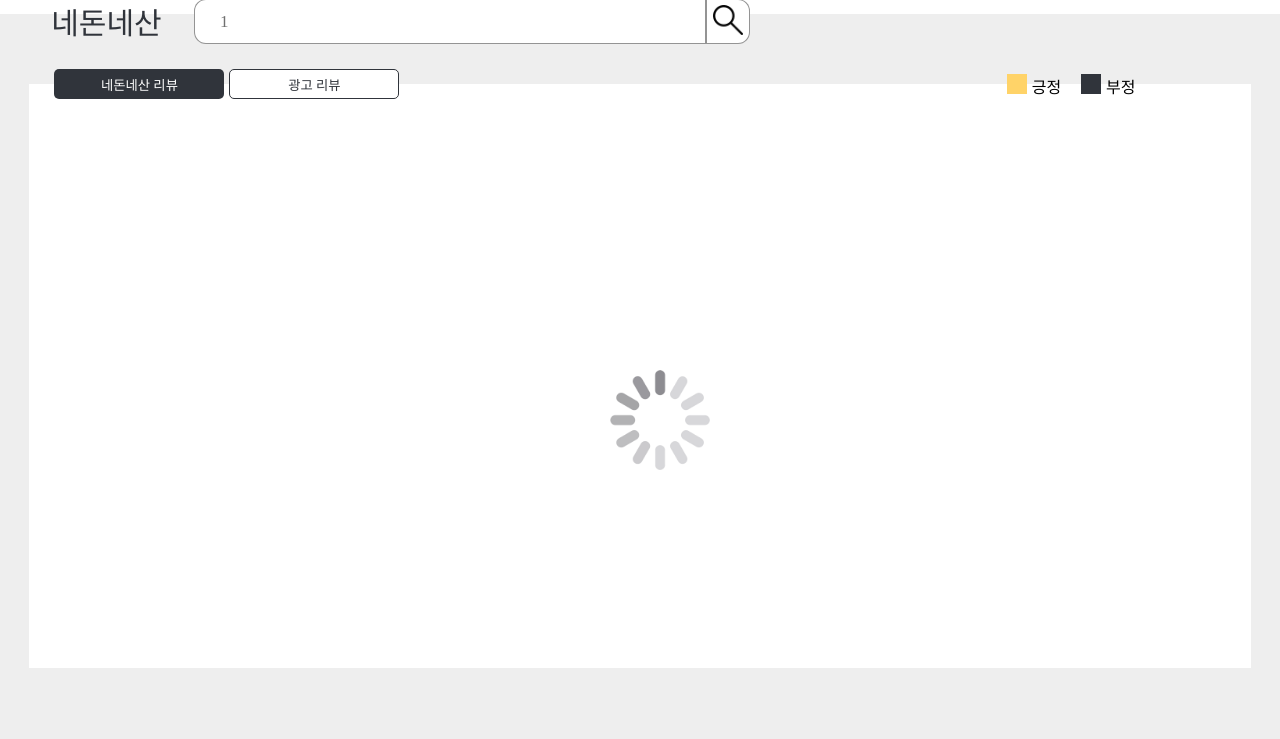
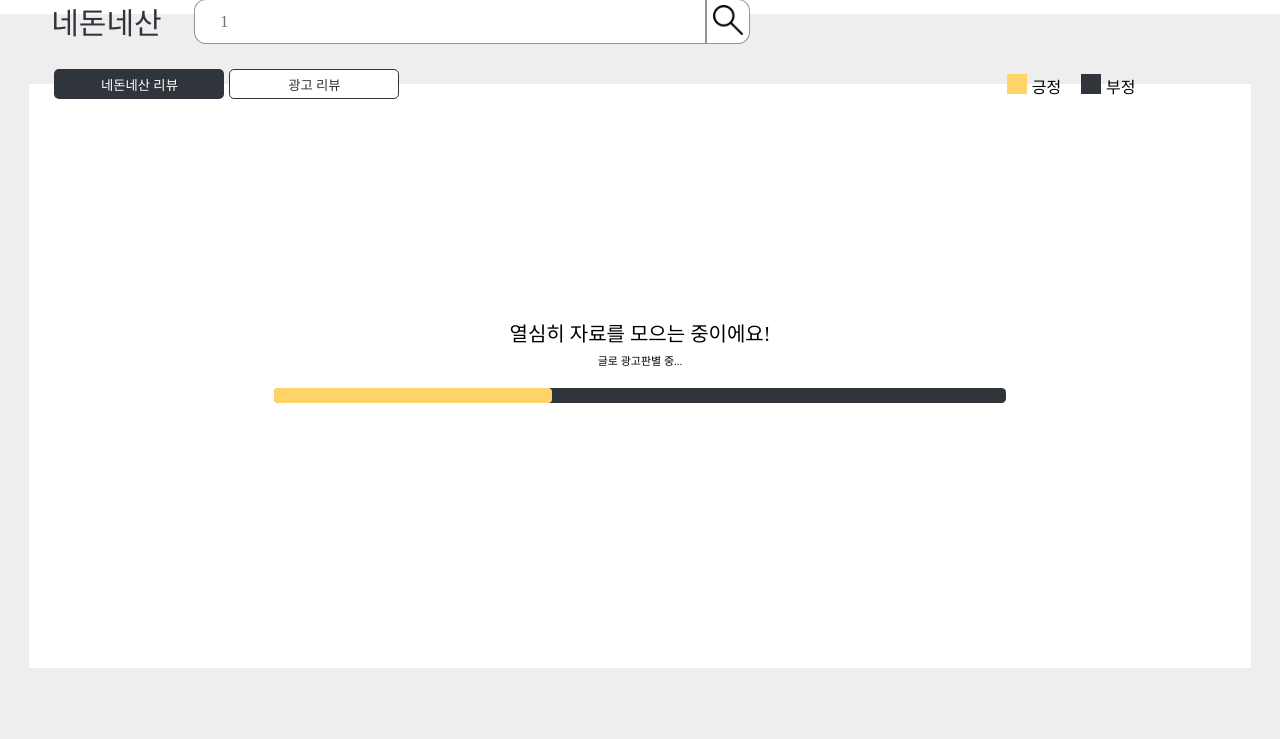
Before and after one commit to Minhee331/NDNS, a Django app: page /search/1 in a window 1280 px wide. Shown: the part 61-800 px from the top of the page. Run offline with Django 3.2, Linux system fonts and the light colour scheme; some web fonts are replaced.

Commit message:
jisu - add loading bar

```diff
--- a/searchEngine/search/static/css/searchstyle.css
+++ b/searchEngine/search/static/css/searchstyle.css
@@ -196,6 +196,7 @@ body {
   position: absolute;
   top: -15px;
   min-width: 250px;
+  z-index:2
 }
 .chart-index{
   display: flex;
@@ -205,6 +206,7 @@ body {
   right : 115px;
   top: -10px;
   min-width: 250px;
+  z-index:2
 }
 
 #realBtn{
@@ -314,3 +316,58 @@ body {
     left: 50%;
   }
 }
+
+.progressbar-back{
+  top: calc(9.4vh + 70px);
+  position: fixed;
+  height: 73vh;
+  min-height: 450px;
+  width: 75vw;
+  margin: 0 2.3vw 0 2.3vw;
+  z-index:1;
+  background-color: rgba(256,256,256,0.92);
+  display: flex;
+  justify-content: center;
+  align-items: center;
+}
+
+@media all and (max-width:1439px){
+  .progressbar-back{
+    width: 95.4vw;
+  }
+}
+
+.progress-content{
+  width: 60%;
+}
+
+.progress-cmt{
+  font-size: 20px;
+  font-family: "Minguk-Bold";
+  text-align: center;
+  margin-bottom: 2px;
+}
+
+.progress-small-cmt{
+  font-size: 11px;
+  font-family: "Minguk-Bold";
+  text-align: center;
+  margin-top: 5px;
+  margin-bottom: 20px;
+}
+
+.progressbar{
+  width: 100%;
+  height: 15px;
+  background-color: #30343b;
+  margin-bottom: 7%;
+  border-radius: 4.5px;
+}
+
+.progress{
+  height: 100%;
+  width: 0%;
+  background-color: #FFD368;
+  transition:  width 7s;
+  border-radius: 4px;
+}
--- a/searchEngine/search/templates/search.html
+++ b/searchEngine/search/templates/search.html
@@ -16,6 +16,16 @@
             <button id="search" class="search-icon" type="submit"><img src="{{STATIC_URL}}img/search_icon.png" alt=""></button>
         </div>
         <div class="container">
+            <div class="progressbar-back">
+                <div class="progress-content">
+                    <p class="progress-cmt">열심히 자료를 모으는 중이에요!</p>
+                    <p class="progress-small-cmt">글로 광고판별 중...</p>
+                    <div class="progressbar">
+                        <div class="progress"></div>
+                        <div class="none-progress"></div>
+                    </div>
+                </div>
+            </div>
             <div class="searchResult">
                 <div class="tab">
                     <button id="realBtn" onclick="realBtnClick();">네돈네산 리뷰</button>
@@ -31,13 +41,11 @@
                     <!-- 진짜 후기 내용 -->
                     <div id="realReview">
                         <div width= '100%' height= '75vh' style="text-align: center; margin-top: 32vh;">
-                            <img src="{{STATIC_URL}}img/loading.gif" alt="loading" width="100px">
                         </div>
                     </div>
                     <!-- 가짜 후기 내용 -->
                     <div id="adReview" style="display: none;">
                         <div width= '100%' height= '75vh' style="text-align: center; margin-top: 32vh;">
-                            <img src="{{STATIC_URL}}img/loading.gif" alt="loading" width="100px">
                         </div>
                     </div>
                 </div>
@@ -84,11 +92,6 @@
         if (level == 1 || level == 2){
             data = JSON.parse(data);
             var strReal = '';
-
-            if (level == 1)
-                strReal = '크롤링 완료'
-            else if (level == 2)
-                strReal = '비전 완료'
             var strAd = '';
             var startGoogle = 0;
             var endNaver = 0
@@ -177,12 +180,10 @@
             }
             document.getElementById("realReview").innerHTML = strReal;
             document.getElementById("adReview").innerHTML = strAd;
-            pagination(1, 0);
+
         }
 
         else if (level == 3){
-            let strReal = document.getElementById("realReview").innerHTML.replace('비전 완료', '텍스트랭크 & 컴프리헨드 완료');
-            document.getElementById("realReview").innerHTML = strReal;
             let dataTr = data[0];
             let dataCompre = data[1].body;
             for(let i=0;i <dataCompre.length;i++){
@@ -198,14 +199,15 @@
                 let dataTrValue = dataTr[i].body.replace(/\n/gi, "...</span><span>");
                 summarydiv.innerHTML = '<span>' + dataTrValue + '</span>';
             }
+            pagination(1, 0);
         }
-
-
-
     }
 
 
     $(document).ready(function() {
+        document.getElementsByClassName("links")[0].style.pointerEvents = "none";
+        // <property> <duration> <timing-function> <delay>
+        document.getElementsByClassName("progress")[0].style.width = "38%";
         $.ajax({
             url:'https://sfrketwhk3.execute-api.ap-northeast-2.amazonaws.com/V4/search/{{searchVal}}',
             error: function(request, status, error){
@@ -214,6 +216,8 @@
             success:function(data1){
                 console.log(data1);
                 console.log("crawling complete");
+                document.getElementsByClassName("progress-small-cmt")[0].innerHTML = "이미지로 광고판별 중...";
+                document.getElementsByClassName("progress")[0].style.width = "70%"
                 showData(1, data1);
                 $.ajax({
                     type: "POST",
@@ -225,6 +229,8 @@
                     success:function(data2){
                         console.log(data2);
                         var save_data = data2
+                        document.getElementsByClassName("progress-small-cmt")[0].innerHTML = "긍부정 분석 및 요약 중..."
+                        document.getElementsByClassName("progress")[0].style.width = "100%";
                         console.log("vision complete");
                         showData(2, data1);
                         var promise1 = new Promise(function(resolve, reject) {
@@ -252,7 +258,10 @@
                         });
                         Promise.all([promise1, promise2]).then(values =>{
                             console.log(values)
+                            document.getElementsByClassName("progress-small-cmt")[0].innerHTML = "완료!";
                             showData(3, values)
+                            document.getElementsByClassName("progressbar-back")[0].style.display = "none";
+                            document.getElementsByClassName("links")[0].style.pointerEvents = "all";
                         });
                     }
                 });
```
